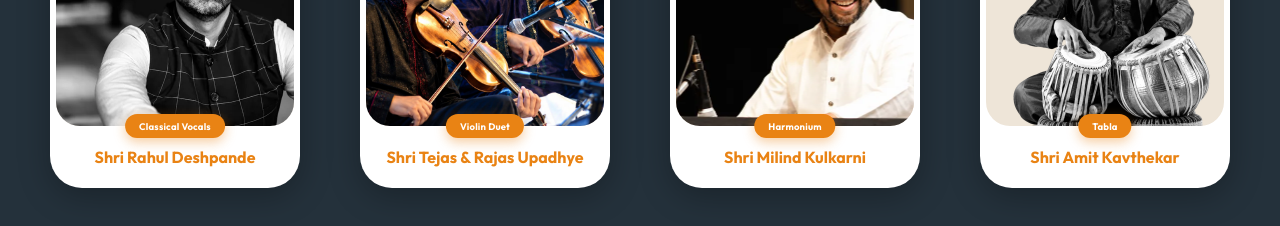
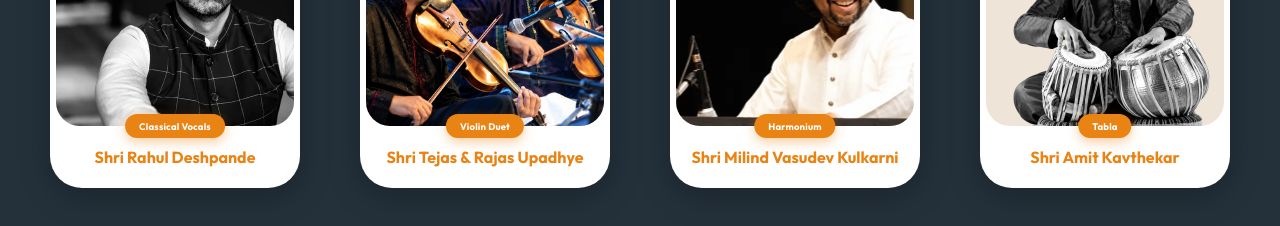
Before and after one commit to vedicheritagein/vedicheritage, a React (Vite) app: page / in a window 1280 px wide. Shown: the part 1760-1986 px from the top of the page. Built offline with nearby package versions, Linux system fonts and the light colour scheme; no server answers; a web font is replaced by a local one.

Commit message:
name updated

```diff
--- a/src/components/ArtistsSection.tsx
+++ b/src/components/ArtistsSection.tsx
@@ -31,7 +31,7 @@ const artists = [
   },
   {
     id: 3,
-    name: 'Shri Milind Kulkarni',
+    name: 'Shri Milind Vasudev Kulkarni',
     role: 'Harmonium',
     img: milindImg,
     intrinsic: { width: 595, height: 476 },
```
